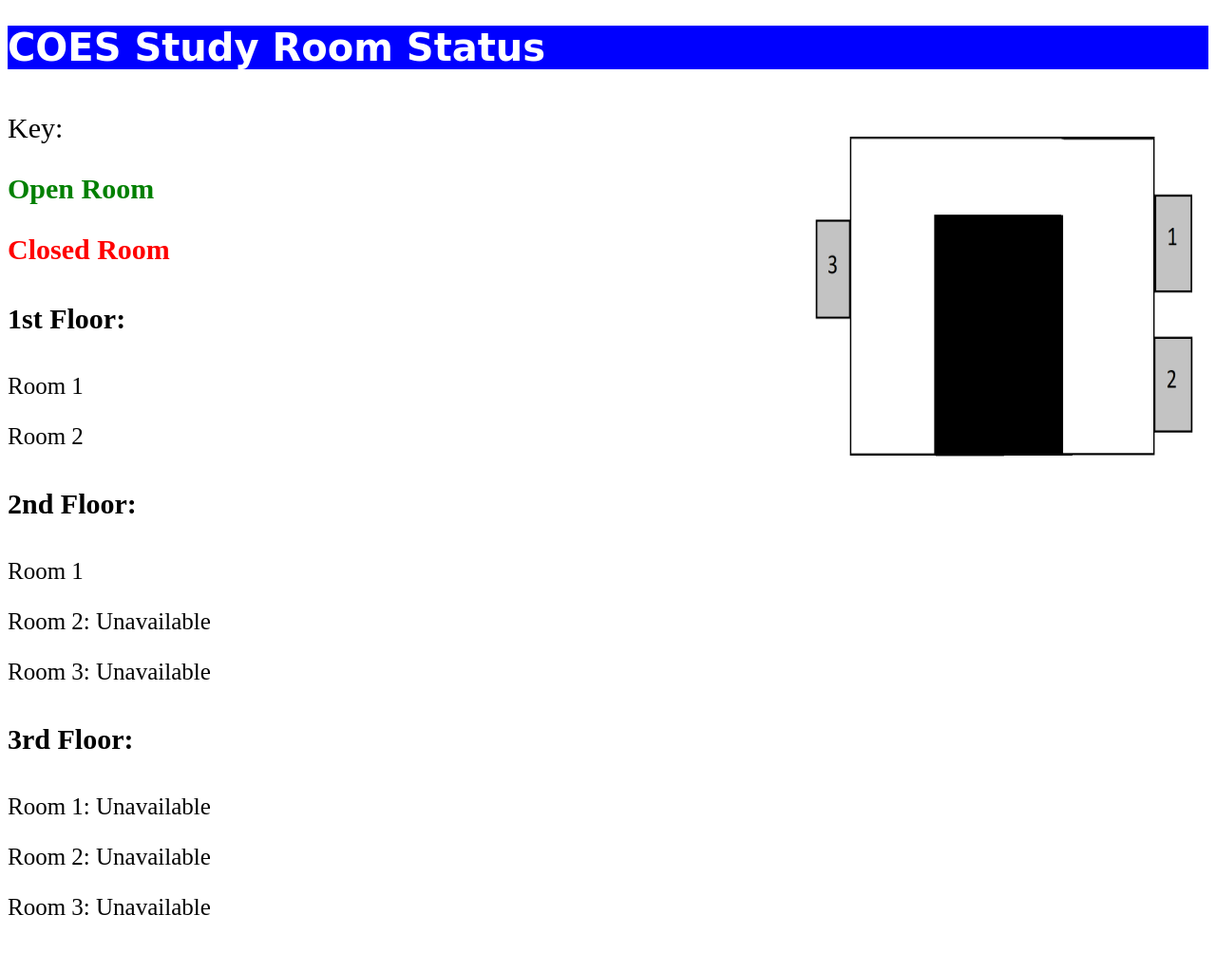
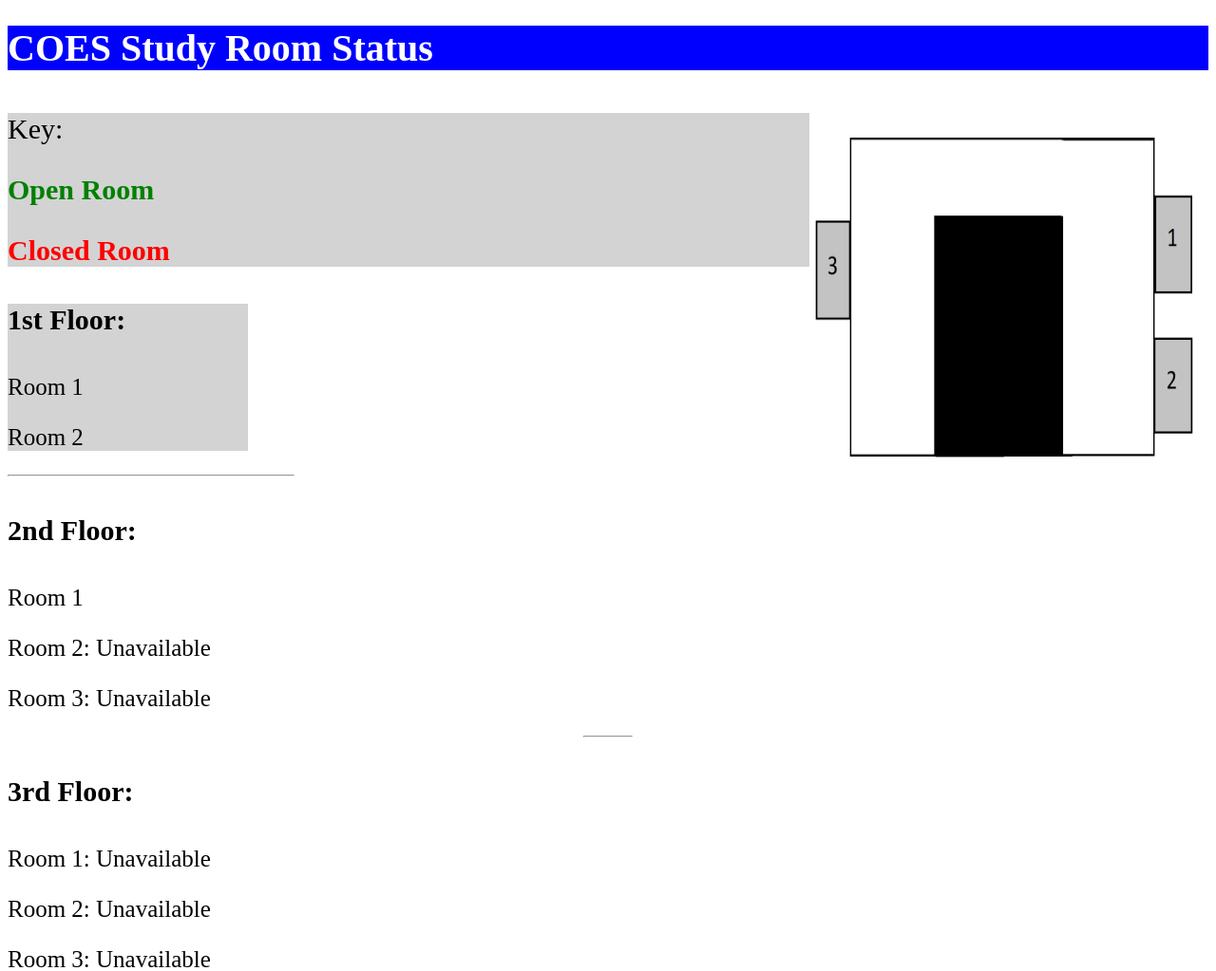
Before and after one commit to BurntMuffins/StudyRoomStatus, a Flask app: page / in a window 1280 px wide. Shown: the top 1023 px of the page at 95% size. Before the commit the page ends 964 px from the top, so only its background shows below. Run offline with Flask 3, Linux system fonts and the light colour scheme; data that the repository does not hold is empty.

Commit message:
testing decoration for webpage

```diff
--- a/hostPi/templates/index.html
+++ b/hostPi/templates/index.html
@@ -6,11 +6,13 @@
         <meta http-equiv="refresh" content="5";url=http://localhost:5000 >
     </head>
     <body>
-        <h1 style="font-family: Comic Sans MS; font-size: 40px; background-color: blue; color:white">COES Study Room Status</h1>
+        <h1 style="font-family: Gill Sans Extrabold; font-size: 40px; background-color: blue; color:white">COES Study Room Status</h1>
         <br>
+        <div style="background-color: lightgray; border-color:blue;width:100%;">
         <span style="font-size: 30px">Key:</span><img src="{{url_for('static', filename='temp_studyRoom_map.png')}}" align="right" style="width:420px;height:400px;" />
         <h3 style="font-size: 30px; color:green">Open Room</h3>
         <h3 style="font-size: 30px; color:red">Closed Room</h3>
+        </div>
         <script>
             async function postData(url = "", data = {}) {
                 let res = await fetch(url, {
@@ -30,13 +32,17 @@
                 (data) => document.getElementById("Floor2_1").style.color = data["occupied"] ? "red" : "green"
             );
         </script>
-        <h4 id="First Floor" style="font-size: 30px">1st Floor:</h4>
-        <p id="Floor1_1" style="font-size: 25px">Room 1</p>
-        <p id="Floor1_2" style="font-size: 25px">Room 2</p>
+        <div style="background-color: lightgray; border-color:blue; width:20%;">
+            <h4 id="First Floor" style="font-size: 30px;">1st Floor:</h4>
+            <p id="Floor1_1" style="font-size: 25px">Room 1</p>
+            <p id="Floor1_2" style="font-size: 25px">Room 2</p>
+        </div>
+        <hr align="left" style="width: 300px; size: 10;">
         <h4 id="Second Floor" style="font-size: 30px">2nd Floor:</h4>
         <p id="Floor2_1" style="font-size: 25px">Room 1</p>
         <p id="Floor2_2" style="font-size: 25px">Room 2: Unavailable</p>
         <p id="Floor2_3" style="font-size: 25px">Room 3: Unavailable</p>
+        <hr style="width:50px;">
         <h4 id="Third Floor" style="font-size: 30px">3rd Floor:</h4>
         <p id="Floor3_1" style="font-size: 25px">Room 1: Unavailable</p>
         <p id="Floor3_2" style="font-size: 25px">Room 2: Unavailable</p>
```
